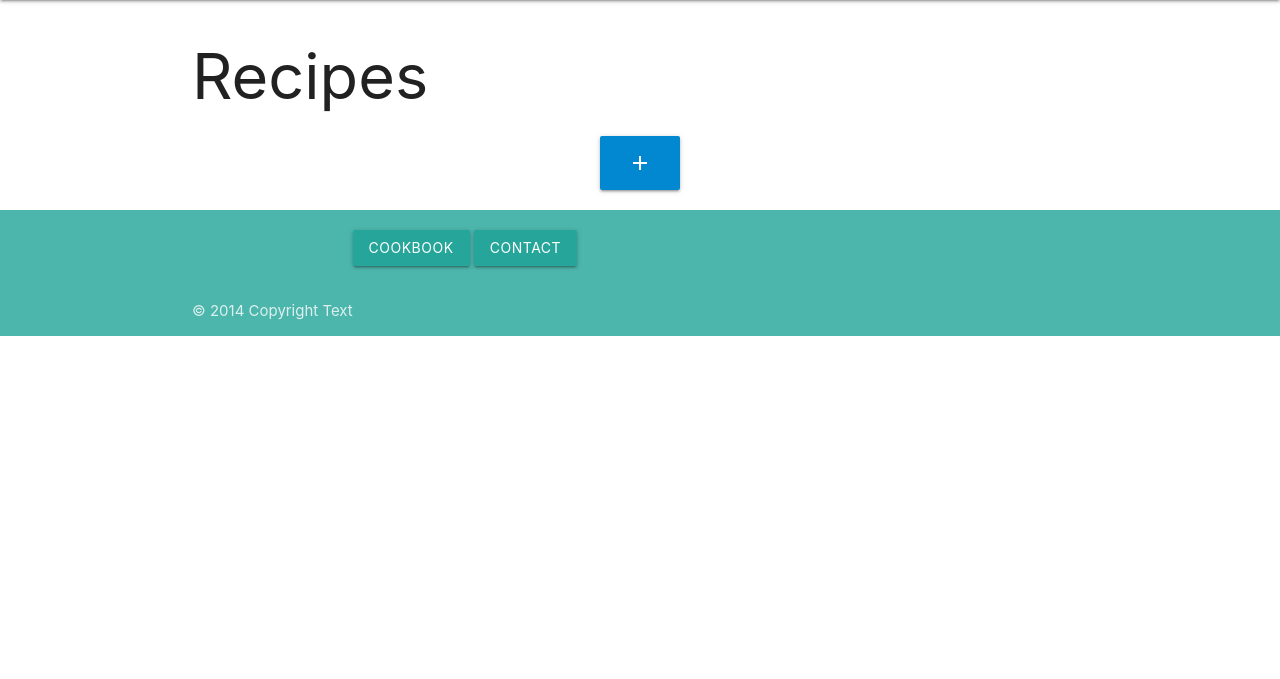
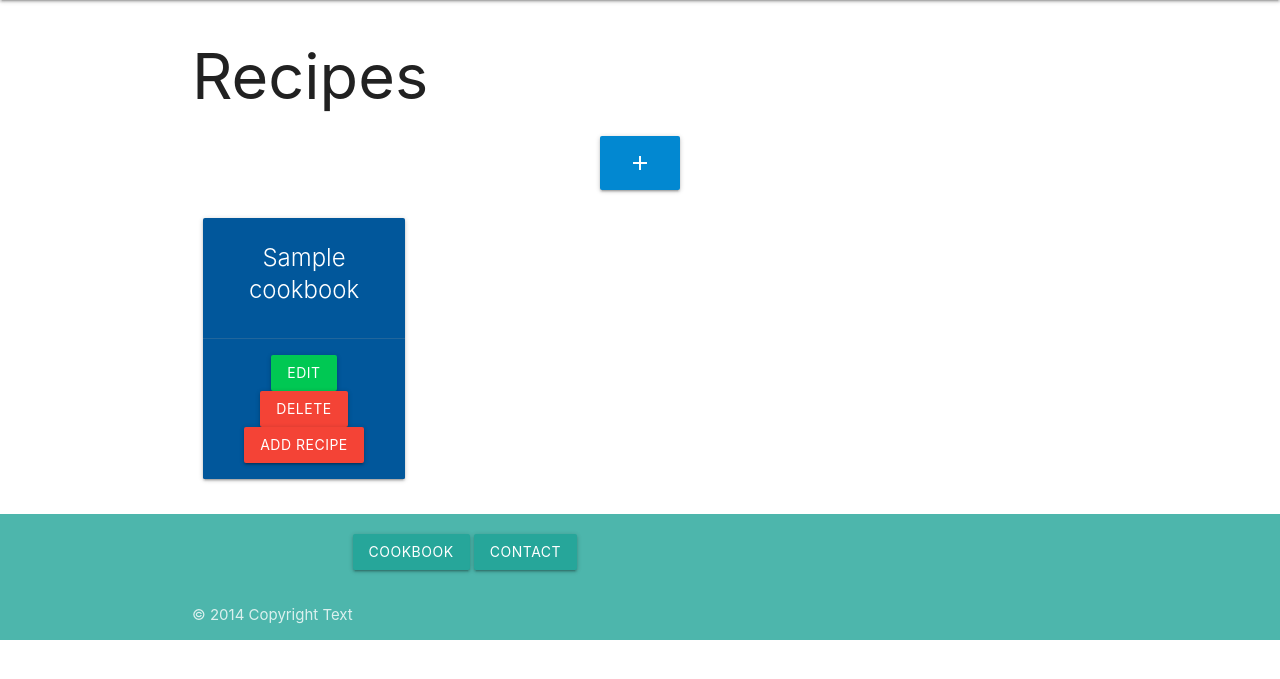
Before and after one commit to kateuj/instacook, a Flask app: template recipes/templates/recipes.html in a window 1280 px wide. Shown: the part 64-743 px from the top of the page. Run offline with Flask 2, Linux system fonts and the light colour scheme; the template is opened without the code that fills it: values that come from a table or form of the project are taken from there, others are empty; tables that the repository leaves empty hold one stand-in row (values such as "Sample post").

Commit message:
created skeleton for the recipes page

```diff
--- a/recipes/templates/recipes.html
+++ b/recipes/templates/recipes.html
@@ -10,4 +10,21 @@
         </div>
     </div>
 
+    <div class="row">
+        {% for cookbook in cookbooks %}
+        <div class="col s12 m6 l3">
+            <div class="card light-blue darken-4 center-align">
+                <div class="card-content white-text">
+                    <span class="card-title">{{ cookbook.cookbook_name }}</span>
+                </div>
+                <div class="card-action">
+                    <a href="{{ url_for('edit_cookbook', cookbook_id=cookbook.id) }}" class="btn green accent-4">Edit</a>
+                    <a href="{{ url_for('delete_cookbook', cookbook_id=cookbook.id) }}" class="btn red">Delete</a>
+                    <a href="{{ url_for('add_recipe') }}" class="btn red">Add Recipe</a>
+                </div>
+            </div>
+        </div>
+        {% endfor %}
+    </div>
+
 {% endblock %}
```
